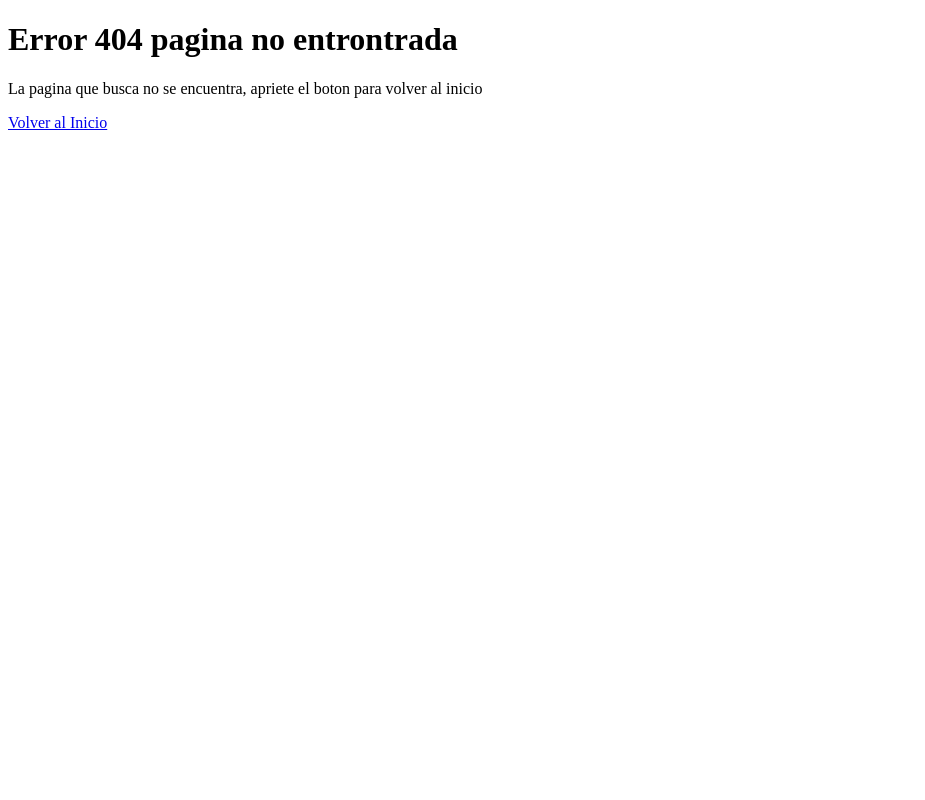
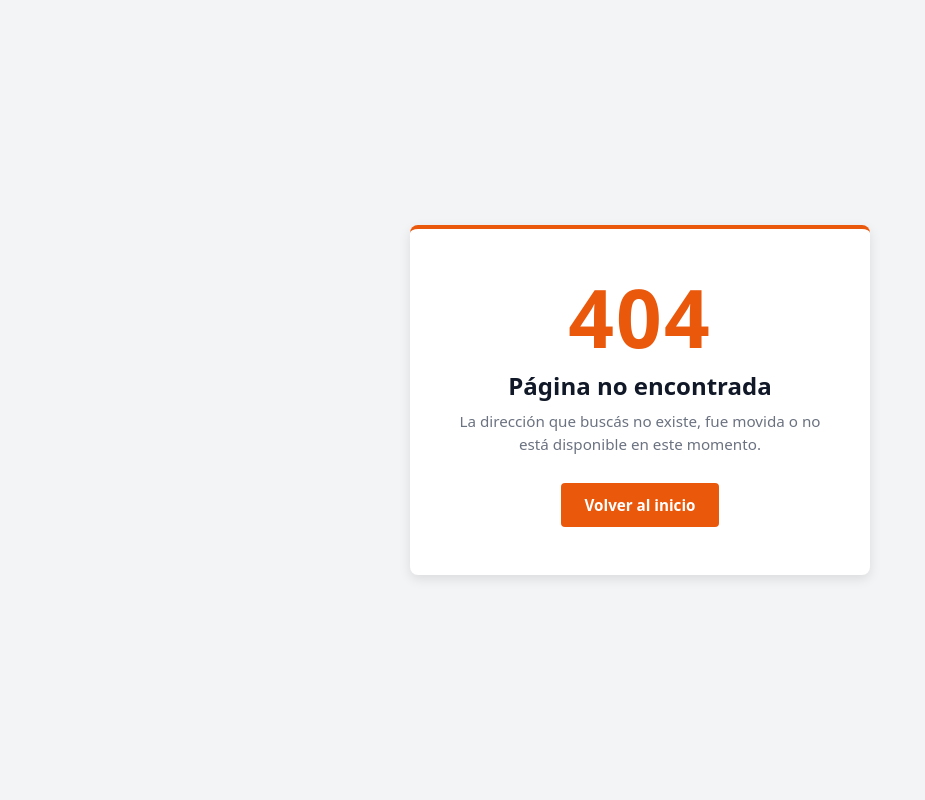
Before and after one commit to santygp019/TPint2-ACN4BV-GrupoJSJ, a Flask app: template templates/404.html in a window 1280 px wide. Shown: the whole page, without its empty margins (0-925 px from the left). Run offline with Flask 3, Linux system fonts and the light colour scheme; the template is opened without the code that fills it, so the values that code supplies are empty.

Commit message:
style: disenie página de error 404 acorde al sistema

```diff
--- a/templates/404.html
+++ b/templates/404.html
@@ -1,14 +1,22 @@
 <!DOCTYPE html>
-<html lang="en">
+<html lang="es">
 <head>
     <meta charset="UTF-8">
     <meta name="viewport" content="width=device-width, initial-scale=1.0">
-    <title>Error 404</title>
+    <title>Error 404 - Ferretería JSJ</title>
+    <link rel="stylesheet" href="{{ url_for('static', filename='css/index.css') }}">
+    <link rel="stylesheet" href="{{ url_for('static', filename='css/ventas.css') }}">
 </head>
-<body>
-    <h1>Error 404 pagina no entrontrada</h1>
-    <p>La pagina que busca no se encuentra, apriete el boton para volver al inicio </p>
-
-       <a href="{{url_for('home')}}">Volver al Inicio</a>
+<body style="display: flex; justify-content: center; align-items: center; min-height: 100vh; padding: 1rem; box-sizing: border-box;">
+    <div style="background-color: var(--hw-white); padding: 3rem 2.5rem; border-radius: 8px; box-shadow: 0 4px 12px rgba(0, 0, 0, 0.1); width: 100%; max-width: 460px; border-top: 4px solid var(--hw-orange); text-align: center; box-sizing: border-box;">
+        <div style="font-size: 5rem; font-weight: 800; line-height: 1; color: var(--hw-orange); letter-spacing: 2px;">404</div>
+        <h2 style="margin: 0.75rem 0 0.5rem; color: var(--hw-dark); font-size: 1.5rem;">Página no encontrada</h2>
+        <p style="margin: 0 0 1.75rem; color: #6b7280; font-size: 0.95rem; line-height: 1.5;">
+            La dirección que buscás no existe, fue movida o no está disponible en este momento.
+        </p>
+        <a href="{{ url_for('home') }}" class="ventas-btn" style="display: inline-block; text-decoration: none; padding: 12px 24px; font-size: 0.95rem;">
+            Volver al inicio
+        </a>
+    </div>
 </body>
 </html>
```
